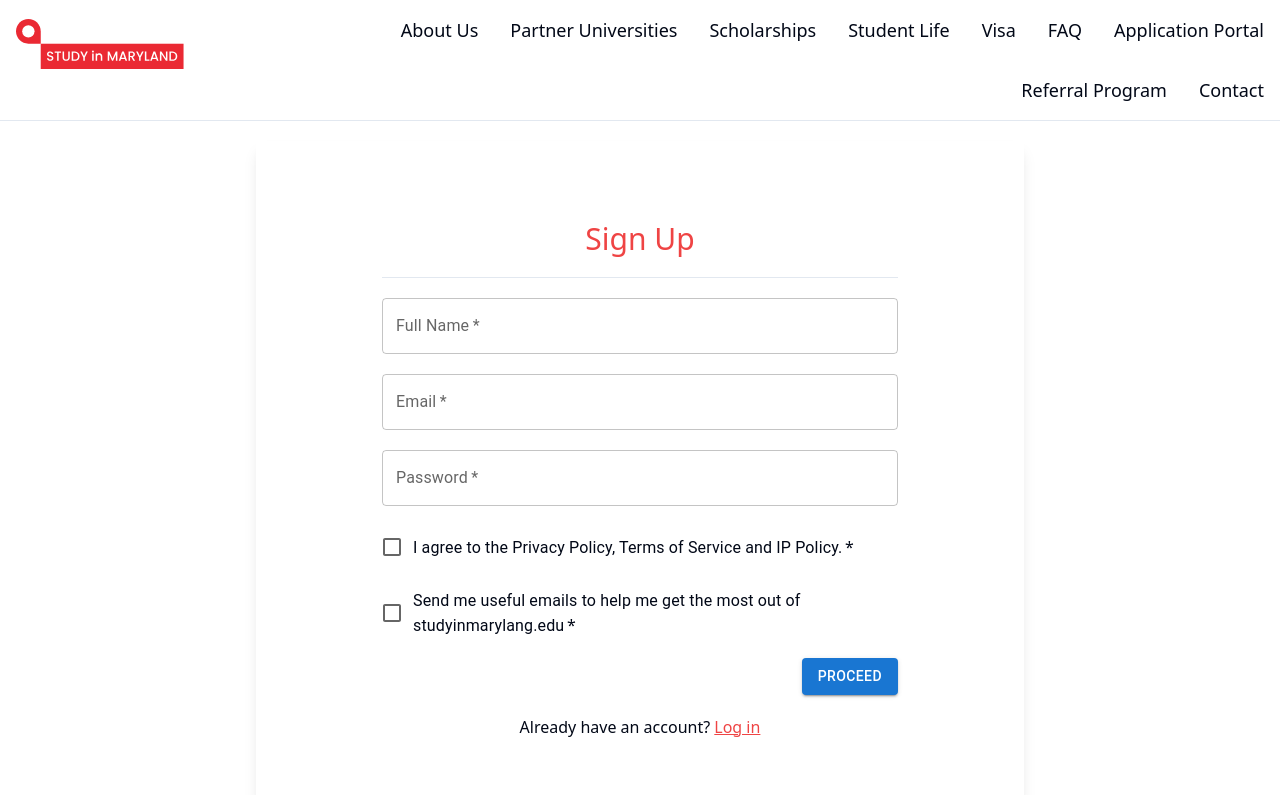
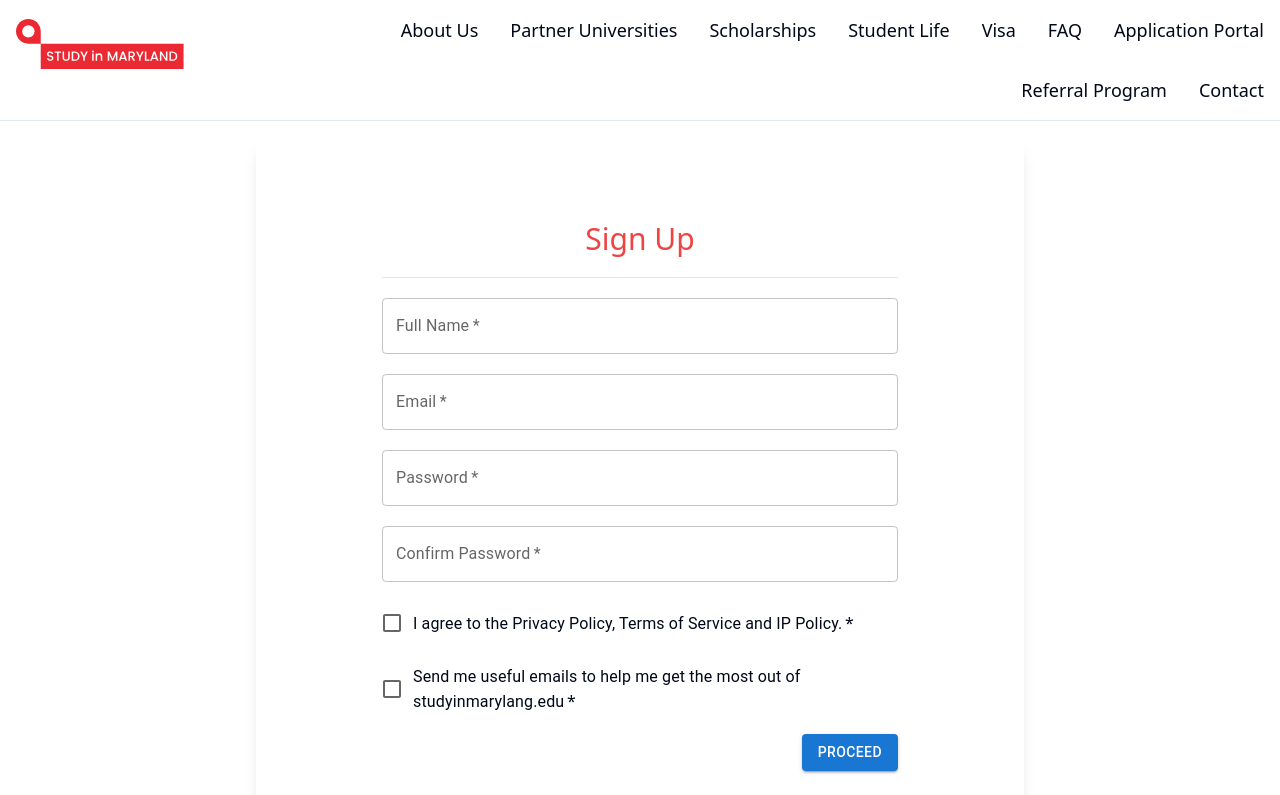
Before and after one commit to Babithkp/studyinmaryland-frontend, a React (Vite) app: page /Agent-signup in a window 1280 px wide. Shown: the top 795 px of the page. Built offline with nearby package versions, Linux system fonts and the light colour scheme.

Commit message:
confirm password edit

```diff
--- a/src/components/app/com/logging/AgentSignUp.tsx
+++ b/src/components/app/com/logging/AgentSignUp.tsx
@@ -1,26 +1,82 @@
 import { Button, Checkbox, FormControlLabel } from "@mui/material";import TextField from "@mui/material/TextField";
+import { SubmitHandler, useForm } from "react-hook-form";
+interface FormValues {
+  name: string;
+  email: string;
+  password: string;
+  confirmPassword: string;
+  userIpAddress: string;
+}
+
 export default function AgentSigning() {
+  async function componentDidMount() {
+    const response = await fetch("https://geolocation-db.com/json/");
+    return await response.json();
+  }
+
+  const { register, handleSubmit, watch, formState: {errors}} = useForm<FormValues>();
+  const onSubmit: SubmitHandler<FormValues> = async (data) => {
+    console.log(data);
+
+    console.log(await componentDidMount());
+  };
   return (
     <main className=" flex justify-center items-center">
       <section className="w-[60%]  p-10  max-md:w-full max-md:p-0 flex flex-col items-center my-5 md:shadow-lg">
         <div className="p-5 m-5 border-b-[1px] w-3/4 max-md:w-[80%] text-center">
           <h1 className="text-3xl font-medium text-red-500">Sign Up</h1>
         </div>
-        <form className="w-3/4 max-md:w-[80%] flex flex-col gap-5" >
-          <TextField id="outlined-basic" label="Full Name" variant="outlined" required/>
-          <TextField id="outlined-basic" label="Email" variant="outlined" required/>
+        <form
+          className="w-3/4 max-md:w-[80%] flex flex-col gap-5"
+          onSubmit={handleSubmit(onSubmit)}
+        >
           <TextField
-            id="outlined-basic"
+            id="outlined-basic 1"
+            label="Full Name"
+            variant="outlined"
+            type="text"
+            required
+            {...register("name")}
+          />
+
+          <TextField
+            id="outlined-basic 2"
+            label="Email"
+            variant="outlined"
+            required
+            type="email"
+            {...register("email")}
+          />
+          <TextField
+            id="outlined-basic 3"
             label="Password"
+            variant="outlined"
+            type="text"
+            required
+            {...register("email")}
+          />
+          <TextField
+            id="outlined-basic 4"
+            label="Confirm Password"
             variant="outlined"
             type="password"
             required
+            {...register("confirmPassword", {
+              required: true,
+              validate: (val: string) => {
+                if (watch("password") !== val) {
+                  console.log(watch("password") , val);
+
+                  return "The Password confirmation do not match";
+                }
+              },
+            })}
           />
+          {errors.confirmPassword && <span className="font-medium text-red-500">{errors.confirmPassword.message}</span>}
           <FormControlLabel
             required
             control={<Checkbox />}
             label="I agree to the Privacy Policy, Terms of Service and IP Policy."
-
           />
           <FormControlLabel
             required
@@ -28,10 +84,17 @@ export default function AgentSigning() {
             label="Send me useful emails to help me get the most out of studyinmarylang.edu"
           />
           <div className="w-full flex justify-end">
-            <Button variant="contained"  type="submit">Proceed</Button>
+            <Button variant="contained" type="submit">
+              Proceed
+            </Button>
           </div>
         </form>
-        <p className="my-5">Already have an account? <a href="Agent-signin" className="text-red-500 font-medium underline">Log in</a></p>
+        <p className="my-5">
+          Already have an account?{" "}
+          <a href="Agent-signin" className="text-red-500 font-medium underline">
+            Log in
+          </a>
+        </p>
       </section>
     </main>
   );
--- a/src/components/app/com/logging/AgentSignin.tsx
+++ b/src/components/app/com/logging/AgentSignin.tsx
@@ -1,20 +1,33 @@
 import { Button, Checkbox, FormControlLabel } from "@mui/material";import TextField from "@mui/material/TextField";
+import { SubmitHandler, useForm } from "react-hook-form";
+interface FormValues {
+  email: string;
+  password: string;
+}
 
 export default function AgentLogin() {
+
+  const { register, handleSubmit, } = useForm<FormValues>();
+  const onSubmit: SubmitHandler<FormValues> = async (data) => {
+    console.log(data);
+
+
+  };
   return (
     <main className=" flex justify-center items-center">
       <section className="w-[60%]  p-10  max-md:w-full max-md:p-0 flex flex-col items-center my-5 md:shadow-lg">
         <div className="p-5 m-5 border-b-[1px] w-3/4 max-md:w-[80%] text-center">
           <h1 className="text-3xl font-medium text-red-500">Sign In</h1>
         </div>
-        <form className="w-3/4 max-md:w-[80%] flex flex-col gap-5" >
-          <TextField id="outlined-basic" label="Email" variant="outlined" required/>
+        <form className="w-3/4 max-md:w-[80%] flex flex-col gap-5" onSubmit={handleSubmit(onSubmit)}>
+          <TextField id="outlined-basic 1" label="Email" type="email" variant="outlined" required {...register("email")}/>
           <TextField
-            id="outlined-basic"
+            id="outlined-basic 2"
             label="Password"
             variant="outlined"
             type="password"
             required
+            {...register("password")}
           />
           <FormControlLabel
             required
```
